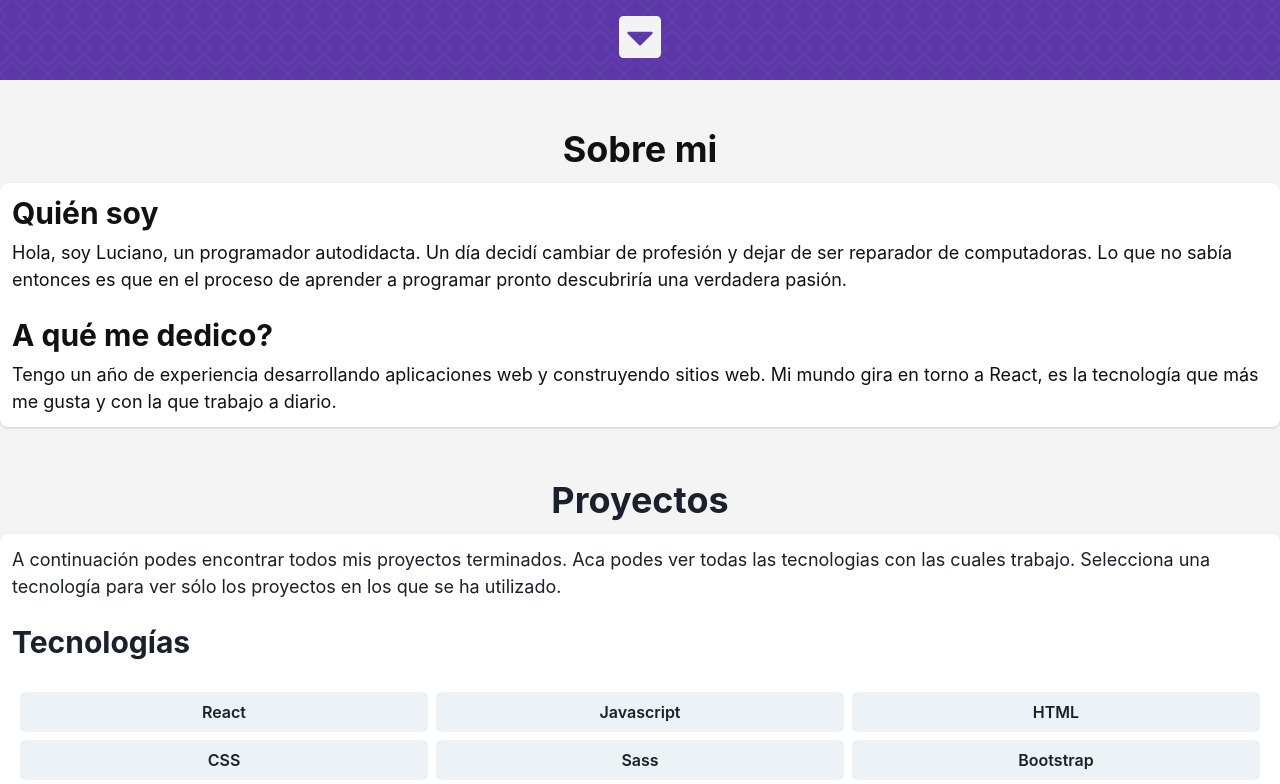
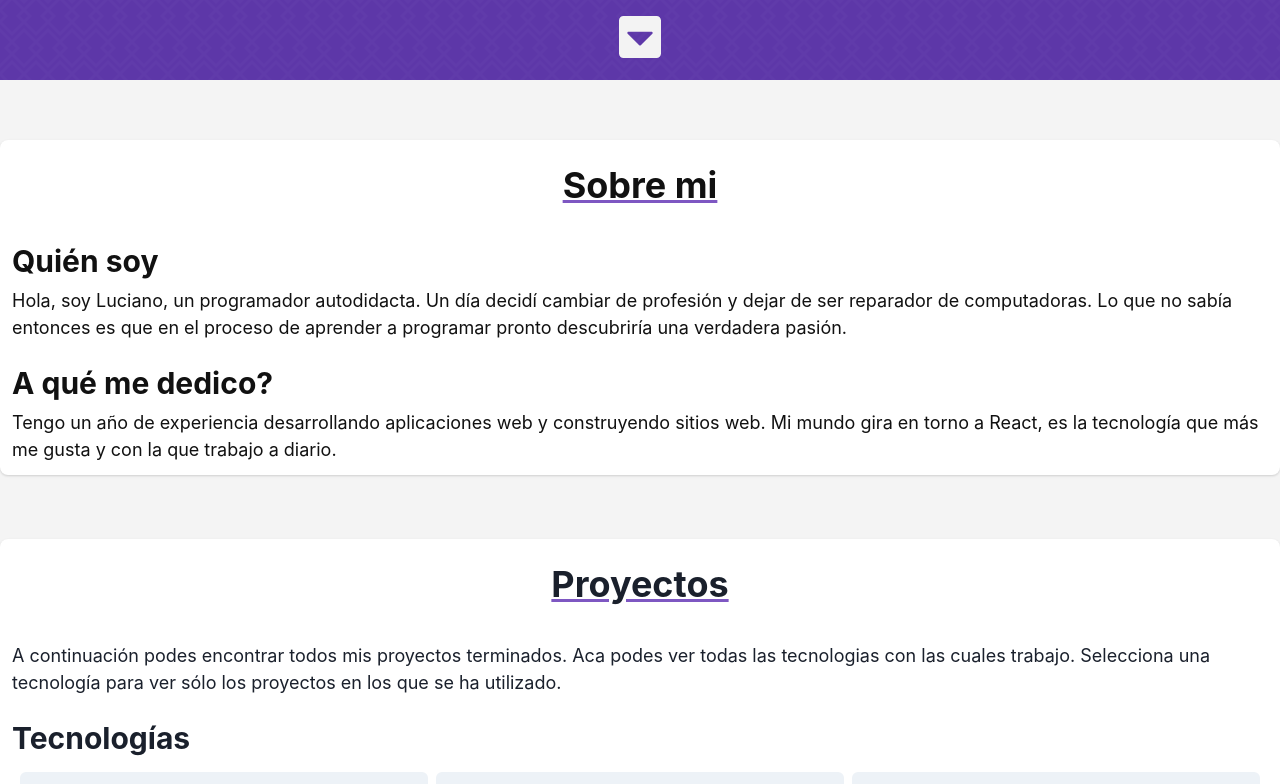
Before and after one commit to LGA-dev/LGA-dev.github.io, a React (Create React App) app: page / in a window 1280 px wide. Shown: the part 720-1504 px from the top of the page. Built offline with nearby package versions, Linux system fonts and the light colour scheme.

Commit message:
Add style to Section Titles

```diff
--- a/src/components/About.js
+++ b/src/components/About.js
@@ -13,7 +13,6 @@ const About = () => {
       textColor="#111"
       background="#f4f4f4"
     >
-      <Heading textAlign="center">Sobre mi</Heading>
       {/* About Section Content */}
       <Stack
         spacing={6}
@@ -23,6 +22,14 @@ const About = () => {
         boxShadow="base"
         background="#ffffff"
       >
+        <Heading
+          as="u"
+          textDecorationColor="#7e57c2"
+          py={3}
+          textAlign="center"
+        >
+          Sobre mi
+        </Heading>
         <Stack>
           <Heading size="lg">Quién soy</Heading>
           <Text>
--- a/src/components/Projects.js
+++ b/src/components/Projects.js
@@ -16,7 +16,6 @@ const Projects = () => {
       textAlign="left"
       background="#f4f4f4"
     >
-      <Heading textAlign="center">Proyectos</Heading>
       {/* Projects Section Content */}
       <Stack
         spacing={6}
@@ -28,13 +27,20 @@ const Projects = () => {
         // position="relative"
         // zIndex={5}
       >
-        {/* <Heading size="lg">Sarasa</Heading> */}
-        {/* Deberia agregar otro heading acá y crear dos Stack (Heading+Text) y (Heading+SimpleGrid) */}
+        <Heading
+          as="u"
+          textDecorationColor="#7e57c2"
+          py={3}
+          textAlign="center"
+        >
+          Proyectos
+        </Heading>
         <Text>
           A continuación podes encontrar todos mis proyectos terminados.
           Aca podes ver todas las tecnologias con las cuales trabajo.
           Selecciona una tecnología para ver sólo los proyectos en los que se ha utilizado.
         </Text>
+        <Stack>
           <Heading size="lg">Tecnologías</Heading>
           <SimpleGrid
             p={2}
@@ -50,6 +56,7 @@ const Projects = () => {
             <Button position="static">Node.js</Button>
             <Button position="static">Postgres</Button>
           </SimpleGrid>
+        </Stack>
       </Stack>
       <ProjectCard
         projectName={"Project #1"}
```
Lines whose indentation alone changed are shown as unchanged.
